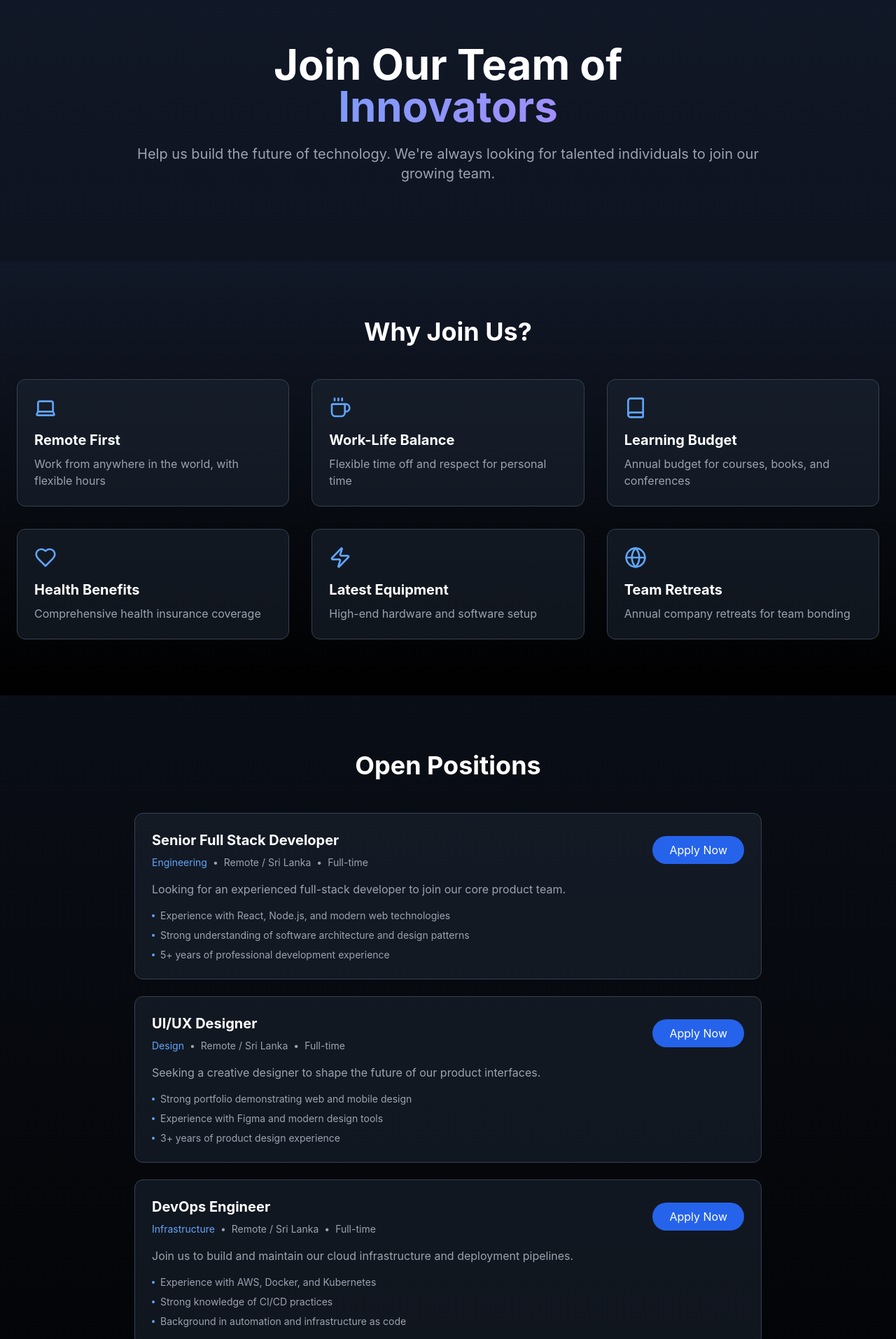
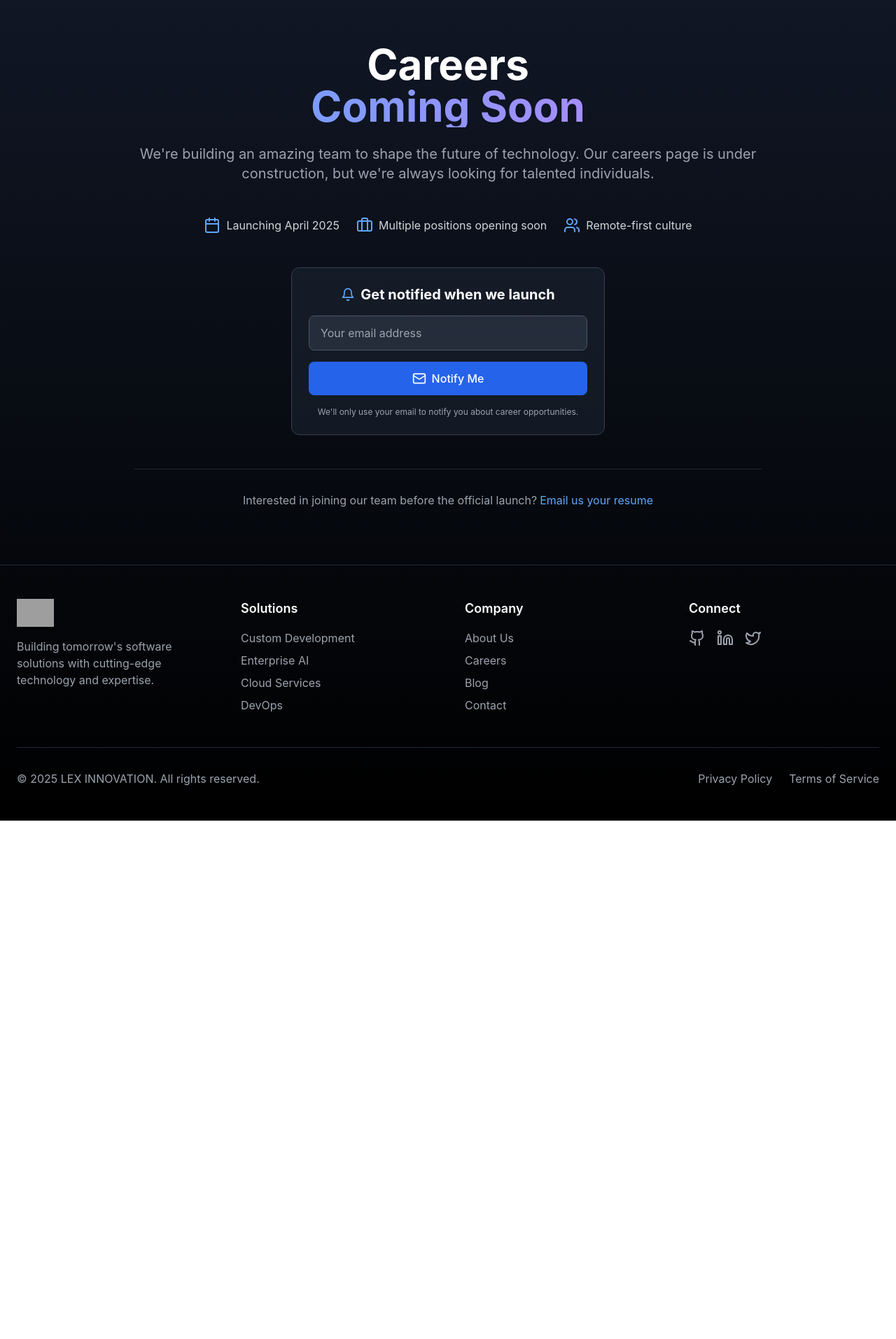
Before and after one commit to EshanAdithaya/lexInnovations-web, a React (Create React App) app: page /career in a window 1280 px wide. Shown: the part 66-1980 px from the top of the page at 70% size. After the commit the page ends 1239 px from the top, so only its background shows below. Built offline with nearby package versions, Linux system fonts and the light colour scheme; grey boxes are pictures that could not be loaded.

Commit message:
Update project details and team members on About Us page; revamp Careers page layout and content; modify contact information on Contact page

```diff
--- a/src/PremiumLexWebsite.js
+++ b/src/PremiumLexWebsite.js
@@ -187,7 +187,7 @@ const EnhancedWebsite = () => {
       image: "https://pawsome-testing.sgp1.digitaloceanspaces.com/f52624b0-63f3-4c4f-95d3-534e2bc02c20-WhatsApp_Image_2025-01-05_at_22.47.44_427d31e1-removebg-preview.png"
     },
     {
-      title: "Cloud Migration Project",
+      title: "Multivendor E-commerce Platform",
       description: "Successful migration of legacy systems to microservices",
       tech: ["React", "PM2", "DigitalOrcen", "Nest", "NGINX"],
       image: "https://pawsome-testing.sgp1.digitaloceanspaces.com/ad28dc95-76c0-4f87-9653-282ba749f11c-image-removebg-preview%20%282%29.png"
@@ -339,10 +339,12 @@ const EnhancedWebsite = () => {
  onClick={() => window.location.href = '#'}
  className="flex items-center gap-2 px-8 py-4 bg-transparent border border-blue-500/50 rounded-full hover:bg-blue-500/10 transition-colors focus:outline-none focus:ring-2 focus:ring-blue-500"
 >
+  <a href="/projects" className="text-blue-500/50 hover:text-blue-400 transition-colors">
  <span className="flex items-center gap-2">
-   See Projects (this feature is not available at the moment)
+   See Projects
    <ArrowRight className="w-4 h-4" />
  </span>
+  </a>
 </button>
    </div>
  </div>
--- a/src/pages/AboutUs.js
+++ b/src/pages/AboutUs.js
@@ -5,39 +5,38 @@ import Navigation from '../components/Header';
 
 const AboutUs = () => {
   const stats = [
-    { value: '15+', label: 'Years Experience' },
-    { value: '200+', label: 'Projects Delivered' },
-    { value: '50+', label: 'Enterprise Clients' },
-    { value: '4', label: 'Global Offices' }
+    { value: '2+', label: 'Years Experience' },
+    { value: '25+', label: 'Projects Delivered' },
+    { value: '10+', label: 'Enterprise Clients' },
   ];
 
   const teamMembers = [
     {
-      name: 'David Chen',
+      name: 'Thisiitha Kavinda',
       role: 'CEO & Lead Architect',
-      image: '/api/placeholder/200/200',
-      bio: '15+ years in enterprise software architecture. Previously at Microsoft and Amazon.',
+      image: 'https://firebasestorage.googleapis.com/v0/b/crypto-app-aebfd.appspot.com/o/profile_images%2Fkavindaaiya.jpg?alt=media&token=23dc1eab-401a-4b03-b5d2-e13788c6906f',
+      bio: '5+ years in enterprise software architecture. Formerly at Tech Innovations Inc.',
       social: {
         linkedin: '#',
         github: '#',
-        email: 'david@lexinnovation.com'
+        email: 'thisitha@lexinnovation.com'
       }
     },
     {
-      name: 'Sarah Johnson',
+      name: 'Eshan Gunathilaka',
       role: 'CTO',
-      image: '/api/placeholder/200/200',
-      bio: 'ML/AI expert with PhD in Computer Science. Led AI initiatives at Google.',
+      image: 'https://firebasestorage.googleapis.com/v0/b/crypto-app-aebfd.appspot.com/o/profile_images%2FWhatsApp%20Image%202024-12-01%20at%2014.56.52_dbef8cbccrop.jpg?alt=media&token=05e11108-e783-4ecd-a3be-d2a9afb9b1ba',
+      bio: 'Cloud and DevOps Enginner. 3+ years in cloud solutions. Fullstack Developer',
       social: {
         linkedin: '#',
         github: '#',
-        email: 'sarah@lexinnovation.com'
+        email: 'eshan@lexinnovation.com'
       }
     },
     {
-      name: 'Michael Zhang',
-      role: 'Head of Cloud Infrastructure',
-      image: '/api/placeholder/200/200',
+      name: 'Sithija kaushalya',
+      role: 'Full stack Developer',
+      image: 'https://firebasestorage.googleapis.com/v0/b/crypto-app-aebfd.appspot.com/o/profile_images%2Fsijja.png?alt=media&token=993bf9fc-48a5-4495-b97c-4592716fda53',
       bio: 'Cloud architecture specialist. AWS Certified Solutions Architect.',
       social: {
         linkedin: '#',
@@ -46,21 +45,57 @@ const AboutUs = () => {
       }
     },
     {
-      name: 'Emma Wilson',
+      name: 'Dilmith Weerasinghe',
+      role: 'Frontend Developer',
+      image: '/api/placeholder/200/200',
+      bio: 'UX/UI expert with focus on enterprise software design.',
+      social: {
+        linkedin: '#',
+        github: '#',
+        email: 'dilmith@lexinnovation.com'
+      }
+    }
+    ,
+    {
+      name: 'Vishva Kulathunga',
       role: 'Lead Product Designer',
       image: '/api/placeholder/200/200',
       bio: 'UX/UI expert with focus on enterprise software design.',
       social: {
         linkedin: '#',
         github: '#',
-        email: 'emma@lexinnovation.com'
+        email: 'vishva@lexinnovation.com'
+      }
+    }
+    ,
+    {
+      name: 'Darshani Rengaraj',
+      role: 'Lead Product Designer',
+      image: '/api/placeholder/200/200',
+      bio: 'UX/UI expert with focus on enterprise software design.',
+      social: {
+        linkedin: '#',
+        github: '#',
+        email: 'darshani@lexinnovation.com'
+      }
+    }
+    ,
+    {
+      name: 'Yasindu Nimsara',
+      role: 'Devops Engineer',
+      image: 'https://avatars.githubusercontent.com/u/87377992?v=4',
+      bio: 'DevOps Engineer with 4+ years of experience in cloud infrastructure includeing gcp, Aws and Azure.',
+      social: {
+        linkedin: '#',
+        github: '#',
+        email: 'yasindu@lexinnovation.com'
       }
     }
   ];
 
   const partners = [
     {
-      name: 'Microsoft',
+      name: 'Soluzent',
       category: 'Cloud Partner',
       logo: '/api/placeholder/120/60',
       description: 'Azure Cloud Services Partner',
@@ -91,9 +126,9 @@ const AboutUs = () => {
 
   const clients = [
     {
-      name: 'Global Bank Corp',
-      industry: 'Finance',
-      logo: '/api/placeholder/120/60',
+      name: 'PetDoc',
+      industry: 'Retail',
+      logo: 'https://pawsome-testing.sgp1.digitaloceanspaces.com/ad28dc95-76c0-4f87-9653-282ba749f11c-image-removebg-preview%20%282%29.png',
       project: 'Digital Banking Platform',
       testimonial: 'Transformed our digital banking infrastructure with cutting-edge security.',
       results: '+45% efficiency'
@@ -209,7 +244,7 @@ const AboutUs = () => {
       </section>
 
       {/* Partners Section */}
-      <section className="py-20">
+      {/* <section className="py-20">
         <div className="container mx-auto px-6">
           <h2 className="text-3xl md:text-4xl font-bold text-center mb-12">
             Strategic Partners
@@ -233,7 +268,7 @@ const AboutUs = () => {
             ))}
           </div>
         </div>
-      </section>
+      </section> */}
 
       {/* Clients Section */}
       <section className="py-20 bg-gradient-to-b from-gray-900 to-black">
@@ -264,7 +299,7 @@ const AboutUs = () => {
       </section>
 
       {/* Global Presence */}
-      <section className="py-20">
+      {/* <section className="py-20">
         <div className="container mx-auto px-6">
           <h2 className="text-3xl md:text-4xl font-bold text-center mb-12">
             Global Presence
@@ -282,7 +317,7 @@ const AboutUs = () => {
             ))}
           </div>
         </div>
-      </section>
+      </section> */}
 
       {/* CTA Section */}
       <section className="py-20 bg-gradient-to-r from-blue-600/20 to-purple-600/20">
--- a/src/pages/CareersPage.js
+++ b/src/pages/CareersPage.js
@@ -1,158 +1,89 @@
 import React from 'react';
-import { Users, Code, Laptop, Globe, Coffee, Book, Heart, Zap } from 'lucide-react';
+import { Calendar, Users, Briefcase, Mail, Bell } from 'lucide-react';
 import Navigation from '../components/Header';
 import Footer from '../components/Footer';
 
 const CareersPage = () => {
+  // Keep your data structures for when the page fully launches
   const openPositions = [
-    {
-      title: 'Senior Full Stack Developer',
-      department: 'Engineering',
-      location: 'Remote / Sri Lanka',
-      type: 'Full-time',
-      description: 'Looking for an experienced full-stack developer to join our core product team.',
-      requirements: [
-        'Experience with React, Node.js, and modern web technologies',
-        'Strong understanding of software architecture and design patterns',
-        '5+ years of professional development experience'
-      ]
-    },
-    {
-      title: 'UI/UX Designer',
-      department: 'Design',
-      location: 'Remote / Sri Lanka',
-      type: 'Full-time',
-      description: 'Seeking a creative designer to shape the future of our product interfaces.',
-      requirements: [
-        'Strong portfolio demonstrating web and mobile design',
-        'Experience with Figma and modern design tools',
-        '3+ years of product design experience'
-      ]
-    },
-    {
-      title: 'DevOps Engineer',
-      department: 'Infrastructure',
-      location: 'Remote / Sri Lanka',
-      type: 'Full-time',
-      description: 'Join us to build and maintain our cloud infrastructure and deployment pipelines.',
-      requirements: [
-        'Experience with AWS, Docker, and Kubernetes',
-        'Strong knowledge of CI/CD practices',
-        'Background in automation and infrastructure as code'
-      ]
-    }
+    // Your existing positions...
   ];
 
   const benefits = [
-    {
-      icon: <Laptop className="w-8 h-8" />,
-      title: 'Remote First',
-      description: 'Work from anywhere in the world, with flexible hours'
-    },
-    {
-      icon: <Coffee className="w-8 h-8" />,
-      title: 'Work-Life Balance',
-      description: 'Flexible time off and respect for personal time'
-    },
-    {
-      icon: <Book className="w-8 h-8" />,
-      title: 'Learning Budget',
-      description: 'Annual budget for courses, books, and conferences'
-    },
-    {
-      icon: <Heart className="w-8 h-8" />,
-      title: 'Health Benefits',
-      description: 'Comprehensive health insurance coverage'
-    },
-    {
-      icon: <Zap className="w-8 h-8" />,
-      title: 'Latest Equipment',
-      description: 'High-end hardware and software setup'
-    },
-    {
-      icon: <Globe className="w-8 h-8" />,
-      title: 'Team Retreats',
-      description: 'Annual company retreats for team bonding'
-    }
+    // Your existing benefits...
   ];
 
   return (
     <div className="min-h-screen bg-gradient-to-b from-gray-900 to-black text-white">
       <Navigation />
 
-      {/* Hero Section */}
-      <section className="relative pt-32 pb-20">
+      {/* Coming Soon Hero Section */}
+      <section className="relative pt-32 pb-20 flex items-center justify-center min-h-[70vh]">
         <div className="container mx-auto px-6">
           <div className="max-w-4xl mx-auto text-center">
             <h1 className="text-4xl md:text-6xl font-bold mb-6">
-              Join Our Team of
+              Careers
               <span className="block bg-clip-text text-transparent bg-gradient-to-r from-blue-400 to-purple-400">
-                Innovators
+                Coming Soon
               </span>
             </h1>
-            <p className="text-xl text-gray-400 mb-8">
-              Help us build the future of technology. We're always looking for talented individuals to join our growing team.
+            <p className="text-xl text-gray-400 mb-12">
+              We're building an amazing team to shape the future of technology.
+              Our careers page is under construction, but we're always looking for talented individuals.
             </p>
-          </div>
-        </div>
-      </section>
 
-      {/* Benefits Section */}
-      <section className="py-20 bg-gradient-to-b from-gray-900 to-black">
-        <div className="container mx-auto px-6">
-          <h2 className="text-3xl md:text-4xl font-bold text-center mb-12">Why Join Us?</h2>
+            <div className="flex flex-wrap items-center justify-center gap-6 mb-12">
+              <div className="flex items-center">
+                <Calendar className="w-6 h-6 text-blue-400 mr-2" />
+                <span className="text-gray-300">Launching April 2025</span>
+              </div>
+              <div className="flex items-center">
+                <Briefcase className="w-6 h-6 text-blue-400 mr-2" />
+                <span className="text-gray-300">Multiple positions opening soon</span>
+              </div>
+              <div className="flex items-center">
+                <Users className="w-6 h-6 text-blue-400 mr-2" />
+                <span className="text-gray-300">Remote-first culture</span>
+              </div>
+            </div>
 
-          <div className="grid md:grid-cols-3 gap-8">
-            {benefits.map((benefit, index) => (
-              <div key={index} className="p-6 bg-gray-800/50 rounded-xl border border-gray-700 hover:border-blue-500/50 transition-all duration-300">
-                <div className="text-blue-400 mb-4">{benefit.icon}</div>
-                <h3 className="text-xl font-bold mb-2">{benefit.title}</h3>
-                <p className="text-gray-400">{benefit.description}</p>
+            <div className="max-w-md mx-auto">
+              <div className="bg-gray-800/50 rounded-xl p-6 border border-gray-700">
+                <h3 className="text-xl font-bold mb-4 flex items-center justify-center">
+                  <Bell className="w-5 h-5 mr-2 text-blue-400" />
+                  Get notified when we launch
+                </h3>
+                <form className="space-y-4">
+                  <div>
+                    <input
+                      type="email"
+                      placeholder="Your email address"
+                      className="w-full px-4 py-3 bg-gray-700/50 rounded-lg border border-gray-600 focus:border-blue-500 focus:ring-blue-500 focus:outline-none"
+                      required
+                    />
+                  </div>
+                  <button
+                    type="submit"
+                    className="w-full px-6 py-3 bg-blue-600 rounded-lg hover:bg-blue-700 transition-colors flex items-center justify-center font-medium"
+                  >
+                    <Mail className="w-5 h-5 mr-2" />
+                    Notify Me
+                  </button>
+                </form>
+                <p className="text-xs text-gray-400 mt-4 text-center">
+                  We'll only use your email to notify you about career opportunities.
+                </p>
               </div>
-            ))}
-          </div>
-        </div>
-      </section>
+            </div>
 
-      {/* Open Positions Section */}
-      <section className="py-20">
-        <div className="container mx-auto px-6">
-          <h2 className="text-3xl md:text-4xl font-bold text-center mb-12">Open Positions</h2>
-
-          <div className="space-y-6 max-w-4xl mx-auto">
-            {openPositions.map((position, index) => (
-              <div
-                key={index}
-                className="group bg-gray-800/50 rounded-xl p-6 border border-gray-700 hover:border-blue-500/50 transition-all duration-300"
-              >
-                <div className="flex flex-col md:flex-row justify-between md:items-center mb-4">
-                  <div>
-                    <h3 className="text-xl font-bold mb-2">{position.title}</h3>
-                    <div className="flex flex-wrap gap-2 text-sm">
-                      <span className="text-blue-400">{position.department}</span>
-                      <span className="text-gray-400">•</span>
-                      <span className="text-gray-400">{position.location}</span>
-                      <span className="text-gray-400">•</span>
-                      <span className="text-gray-400">{position.type}</span>
-                    </div>
-                  </div>
-                  <button className="mt-4 md:mt-0 px-6 py-2 bg-blue-600 rounded-full hover:bg-blue-700 transition-colors">
-                    Apply Now
-                  </button>
-                </div>
-
-                <p className="text-gray-400 mb-4">{position.description}</p>
-
-                <div className="space-y-2">
-                  {position.requirements.map((req, idx) => (
-                    <div key={idx} className="flex items-start gap-2 text-sm text-gray-400">
-                      <div className="w-1 h-1 bg-blue-400 rounded-full mt-2"></div>
-                      {req}
-                    </div>
-                  ))}
-                </div>
-              </div>
-            ))}
+            <div className="mt-12 pt-8 border-t border-gray-800">
+              <p className="text-gray-400">
+                Interested in joining our team before the official launch?
+                <a href="mailto:careers@lexinnovations.com" className="text-blue-400 ml-1 hover:underline">
+                  Email us your resume
+                </a>
+              </p>
+            </div>
           </div>
         </div>
       </section>
```
Also changed, not shown: src/pages/ContactPage.js (+9 -9 lines).
